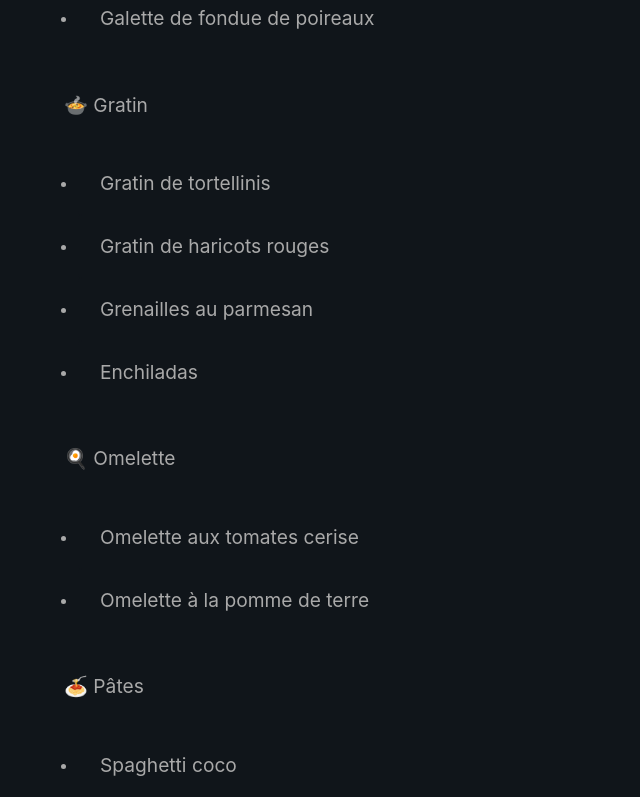
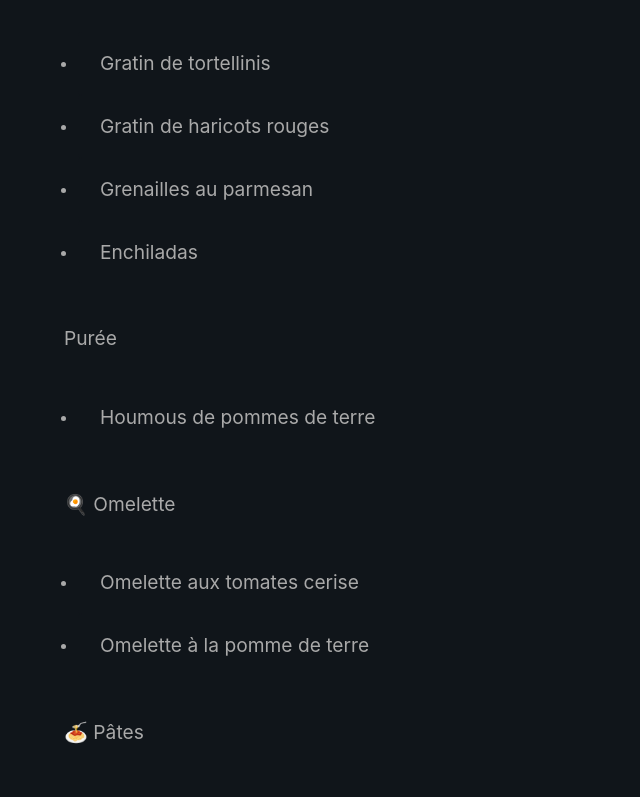
Before and after one commit to Benjent/recipes, a Vue app: page / in a window 1280 px wide. Shown: the part 1905-2702 px from the top of the page, without its empty margins (0-640 px from the left). Built offline with nearby package versions, Linux system fonts and the light colour scheme; what vue3-mq would draw is missing.

Commit message:
feat(recipes): add mashed potatoes houmous

```diff
--- a/src/data/recipes.ts
+++ b/src/data/recipes.ts
@@ -837,6 +837,35 @@ const recipes = [
         steps: ["Cuire les ravioles", "Ajouter les ravioles dans la poêle avec le bleu", "Disposer la noix et la ciboulette"],
     },
     {
+        name: "Houmous de pommes de terre",
+        category: Category.MASH,
+        ingredients: [
+            {
+                name: "Pommes de terre",
+                amount: 6,
+                unit: "p",
+            },
+            {
+                name: "Champignons",
+                amount: 12,
+                unit: "p",
+            },
+            {
+                name: "Pois chiche",
+                amount: 250,
+                unit: "g",
+            },
+            {
+                name: "Tahin",
+                amount: 100,
+                unit: "g",
+            },
+        ],
+        rapidity: Rapidity.MEDIUM,
+        preparation: ["Préparer les pommes de terre et les champignons et les trancher"],
+        steps: ["Cuire les pommes de terre avec le jus de pois chiche", "Mixer pois chiche et pommes de terre avec du tahin, de l'ail et un peu d'eau de cuisson", "Cuire les champignons au beurre puis prolonger avec le reste d'eau de cuisson"],
+    },
+    {
         name: "Galette de fondue de poireaux",
         category: Category.GALETTE,
         ingredients: [
--- a/src/types/index.ts
+++ b/src/types/index.ts
@@ -12,6 +12,7 @@ export enum Category {
     DESSERT = "Dessert",
     GALETTE = "Galette",
     GRATIN = "Gratin",
+    MASH = "Purée",
     OMELETTE = "Omelette",
     PASTA = "Pâtes",
     PIE = "Tarte",
```
